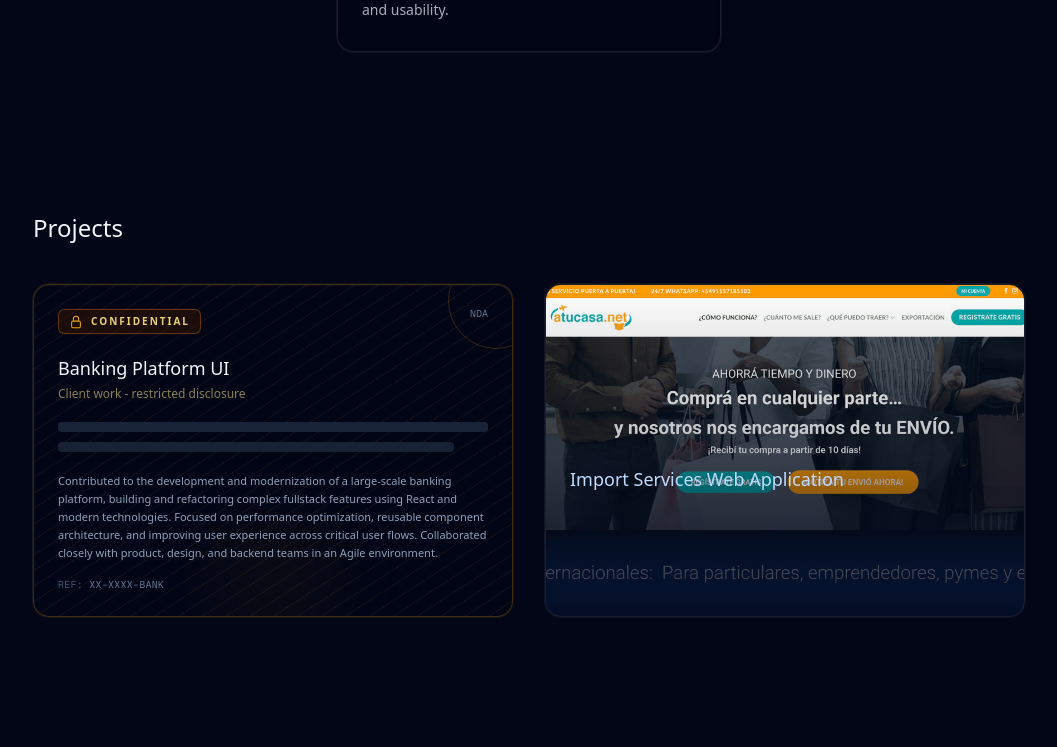
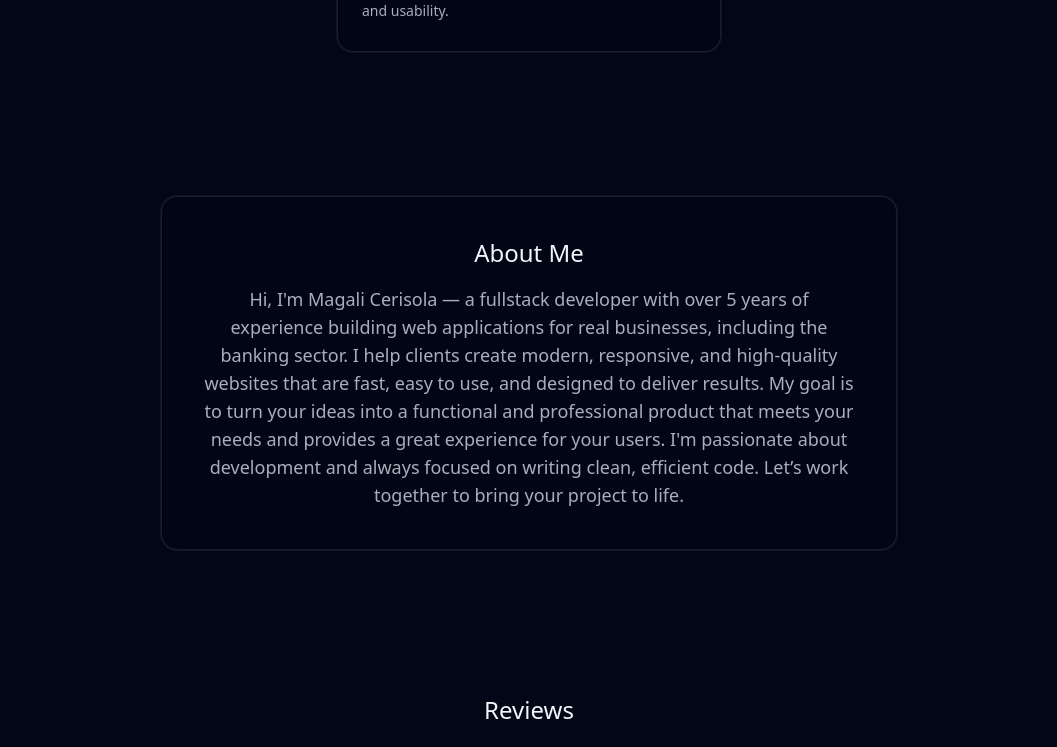
Before and after one commit to maguiceri/web-freelance, a Next.js app: page / in a window 1280 px wide. Shown: the part 1720-2467 px from the top of the page, without its empty margins (111-1168 px from the left). Built offline with nearby package versions, Linux system fonts and the light colour scheme.

Commit message:
fix section

```diff
--- a/app/page.tsx
+++ b/app/page.tsx
@@ -191,7 +191,7 @@ export default function Home() {
       </section>
 
       {/* Projects Section */}
-      <section id="projects" className="max-w-5xl mx-auto scroll-mt-28 px-4 py-20 text-slate-100">
+      {false && <section id="projects" className="max-w-5xl mx-auto scroll-mt-28 px-4 py-20 text-slate-100">
         <Reveal as="h2" delayMs={0} className="text-2xl font-light mb-10 text-slate-100">
           Projects
         </Reveal>
@@ -314,8 +314,7 @@ Collaborated closely with product, design, and backend teams in an Agile environ
 
 
         </div>
-      </section>
-
+      </section>}
       {/* About Section */}
       <section id="about" className="max-w-3xl mx-auto scroll-mt-28 px-4 py-16 text-slate-100">
         <div className="card-tile relative rounded-2xl border border-white/10 bg-slate-950/40 p-8 text-center shadow-[0_0_0_1px_rgba(255,255,255,0.06)] backdrop-blur motion-safe:hover:border-white/18 md:p-10">
```
